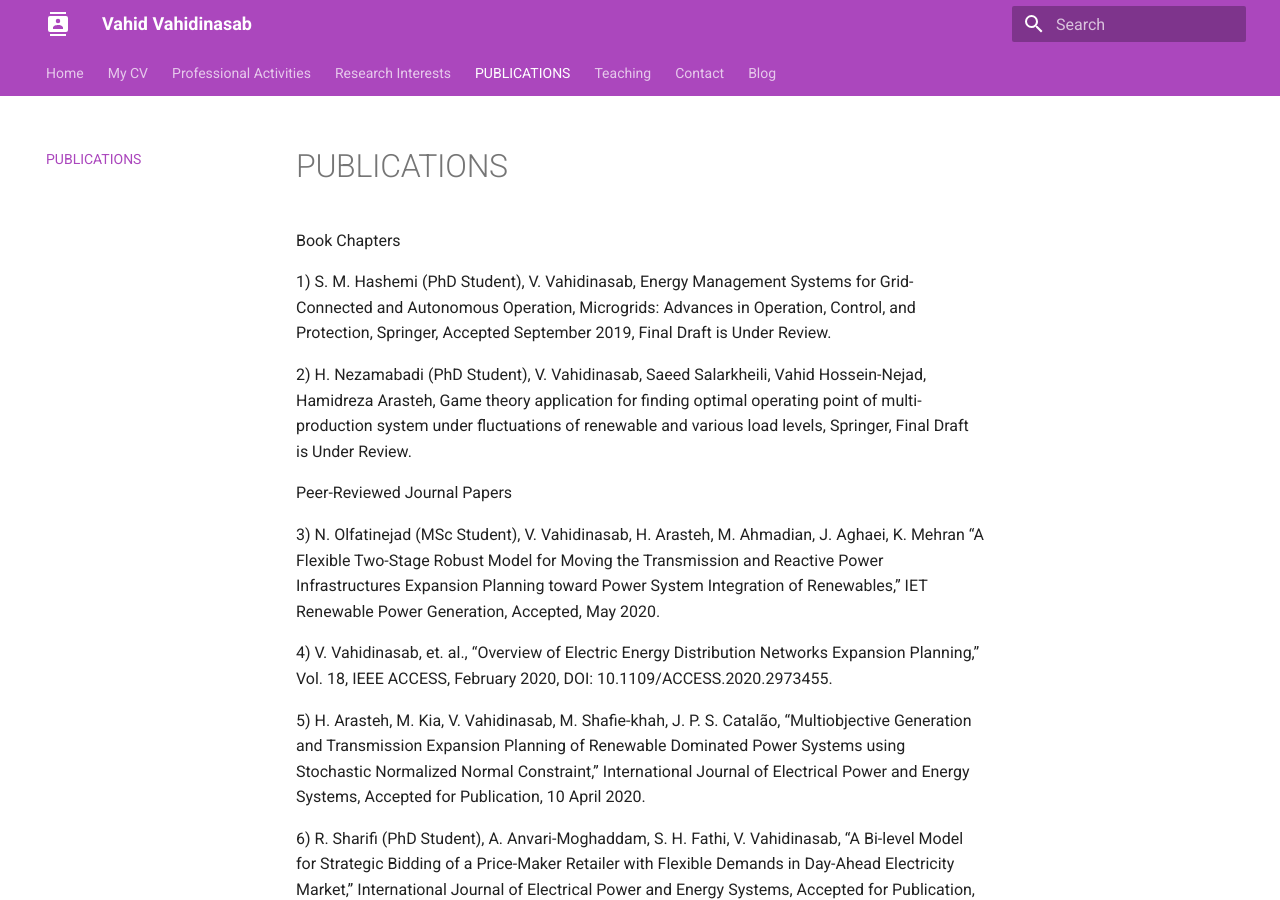
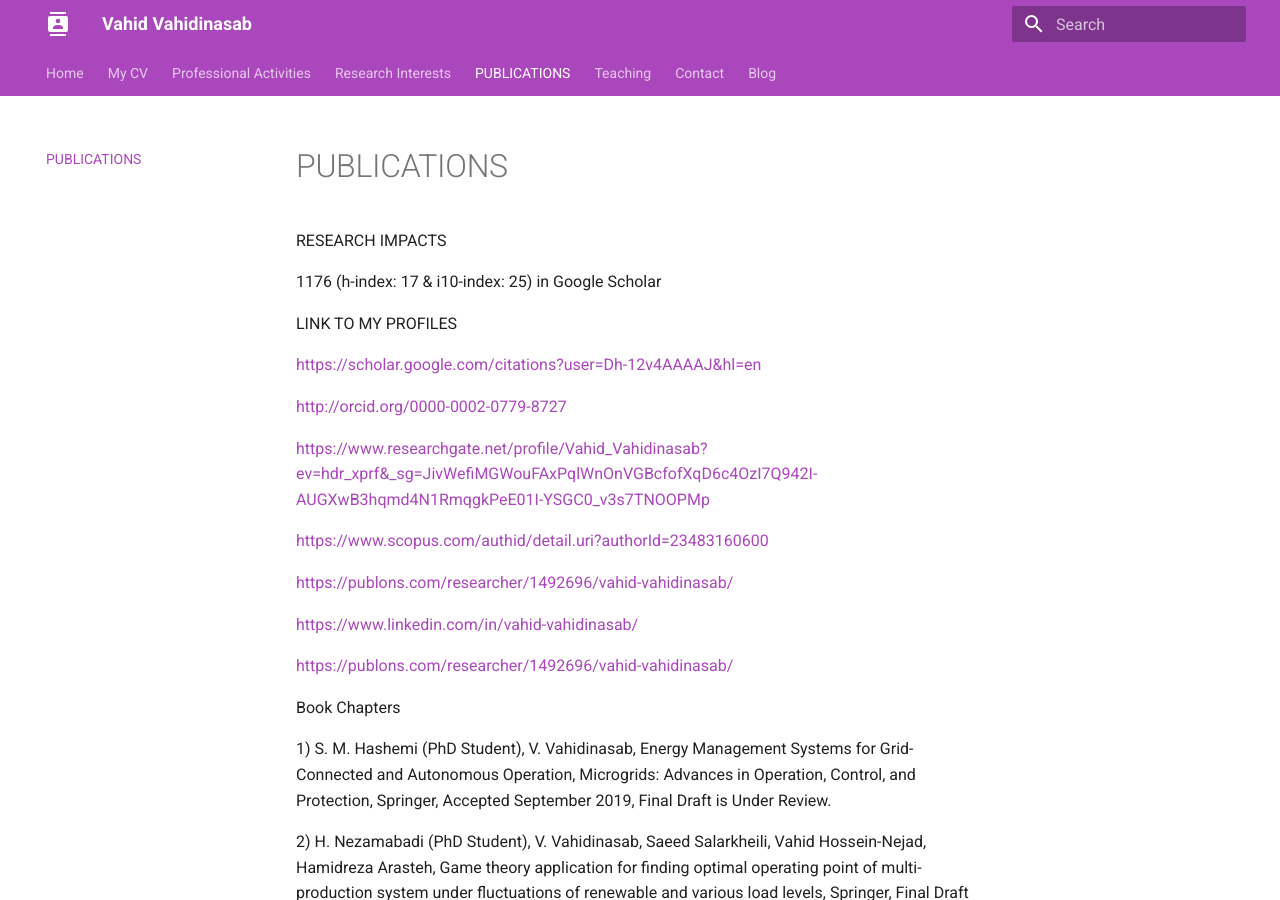
Before and after one commit to vahidinasab/vahidinasab.github.io, an MkDocs documentation site: the page built from docs/publications.md, in a window 1280 px wide and 900 px high. Built offline with MkDocs 1.6.1 and Material for MkDocs 9.7.7, drawn with Linux system fonts in a browser that asks for light colours.

Commit message:
Update publications.md

```diff
--- a/docs/publications.md
+++ b/docs/publications.md
@@ -1,4 +1,25 @@
 # PUBLICATIONS
+
+RESEARCH IMPACTS
+
+1176 (h-index: 17 & i10-index: 25) in Google Scholar
+
+LINK TO MY PROFILES
+
+[https://scholar.google.com/citations?user=Dh-12v4AAAAJ&hl=en](Google Scholar)
+
+[http://orcid.org/0000-0002-0779-8727](ORCiD: 0000-0002-0779-8727)
+
+[https://www.researchgate.net/profile/Vahid_Vahidinasab?ev=hdr_xprf&_sg=JivWefiMGWouFAxPqlWnOnVGBcfofXqD6c4OzI7Q942I-AUGXwB3hqmd4N1RmqgkPeE01I-YSGC0_v3s7TNOOPMp](RG: F-3602-2014)
+
+[https://www.scopus.com/authid/detail.uri?authorId=23483160600](Scopus Author: 23483160600)
+
+[https://publons.com/researcher/1492696/vahid-vahidinasab/](Publons: a/1492696)
+
+[https://www.linkedin.com/in/vahid-vahidinasab/](Linked-in: vahid-vahidinasab-a2b286a3)
+
+[https://publons.com/researcher/1492696/vahid-vahidinasab/](WoS ResearcherID: F-3602-2014)
+
 
 Book Chapters
 
```
